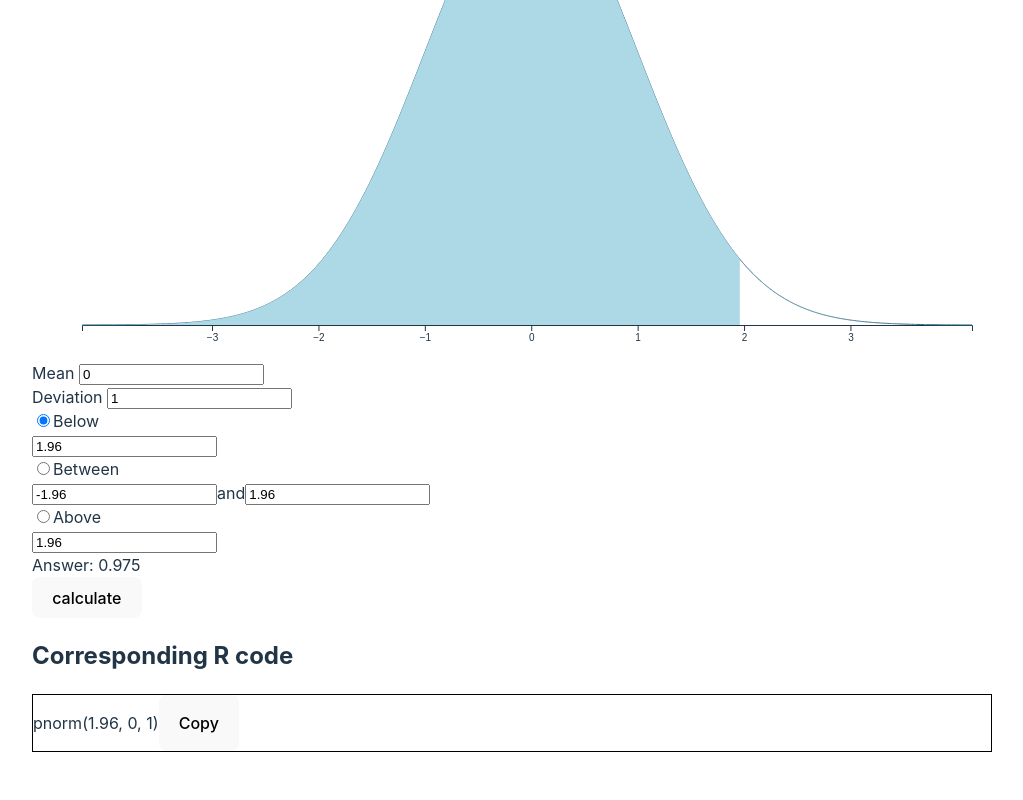
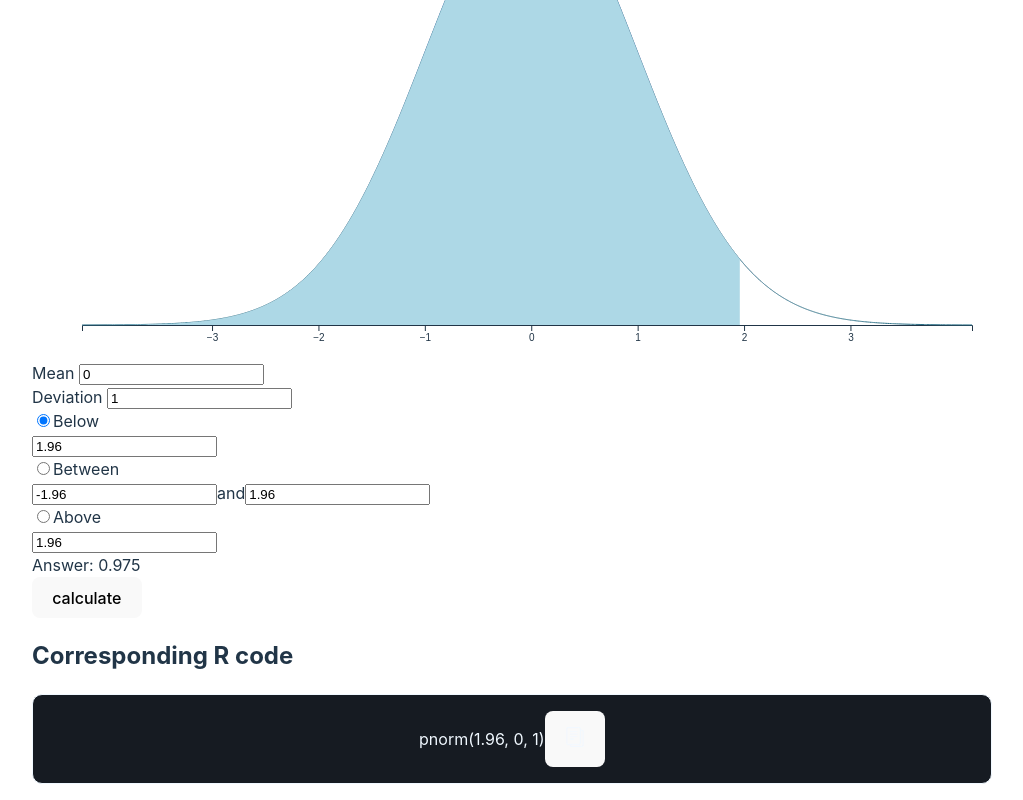
Before and after one commit to LerkkaP/normal-distribution-visualizer, a React (Vite) app: page / in a window 1280 px wide. Shown: the part 270-1070 px from the top of the page, without its empty margins (128-1151 px from the left). Before the commit the page ends 1022 px from the top, so only its background shows below. Built offline with nearby package versions, Linux system fonts and the light colour scheme.

Commit message:
add copy icon to code copy field

```diff
--- a/src/components/RcodeDisplay.tsx
+++ b/src/components/RcodeDisplay.tsx
@@ -1,5 +1,7 @@
 import React, { useState, useEffect } from "react";
 import { ClipBoard } from "../types";
+import copyIcon from "../assets/copy.svg"
+
 
 const RcodeDisplay: React.FC<ClipBoard> = ({ zBelow, zAbove, zBetweenBelow, zBetweenAbove, mean, sd, label }) => {
     const [clipBoard, setClipBoard] = useState("pnorm(value, mean, sd, lower.tail = FALSE)");
@@ -26,14 +28,14 @@ const RcodeDisplay: React.FC<ClipBoard> = ({ zBelow, zAbove, zBetweenBelow, zBet
     }, [zBelow, zAbove, zBetweenBelow, zBetweenAbove, mean, sd, label]);
 
     return (
-        <div>
+        <div className="rcode-section">
             <h2>Corresponding R code</h2>
             <div className="clipboard-container">
                 <p>{clipBoard}</p>
                 <button
                     onClick={() =>  navigator.clipboard.writeText(clipBoard)}
                     >
-                    Copy
+                    <img src={copyIcon}/>
                 </button>
             </div>
         </div>
--- a/src/index.css
+++ b/src/index.css
@@ -72,5 +72,14 @@ button:focus-visible {
 
 .clipboard-container {
   display: flex;
-  border: 1px solid black
+  border: 1px solid #F0F8FF;
+  border-radius: 10px;
+  padding: 1rem;
+  background-color: #161b22;
+  color: #F0F8FF;
+  justify-content: center;
 }
+
+.rcode-section {
+  margin-bottom: 1rem;
+}
```
Also changed, not shown: src/assets/copy.svg (added).
